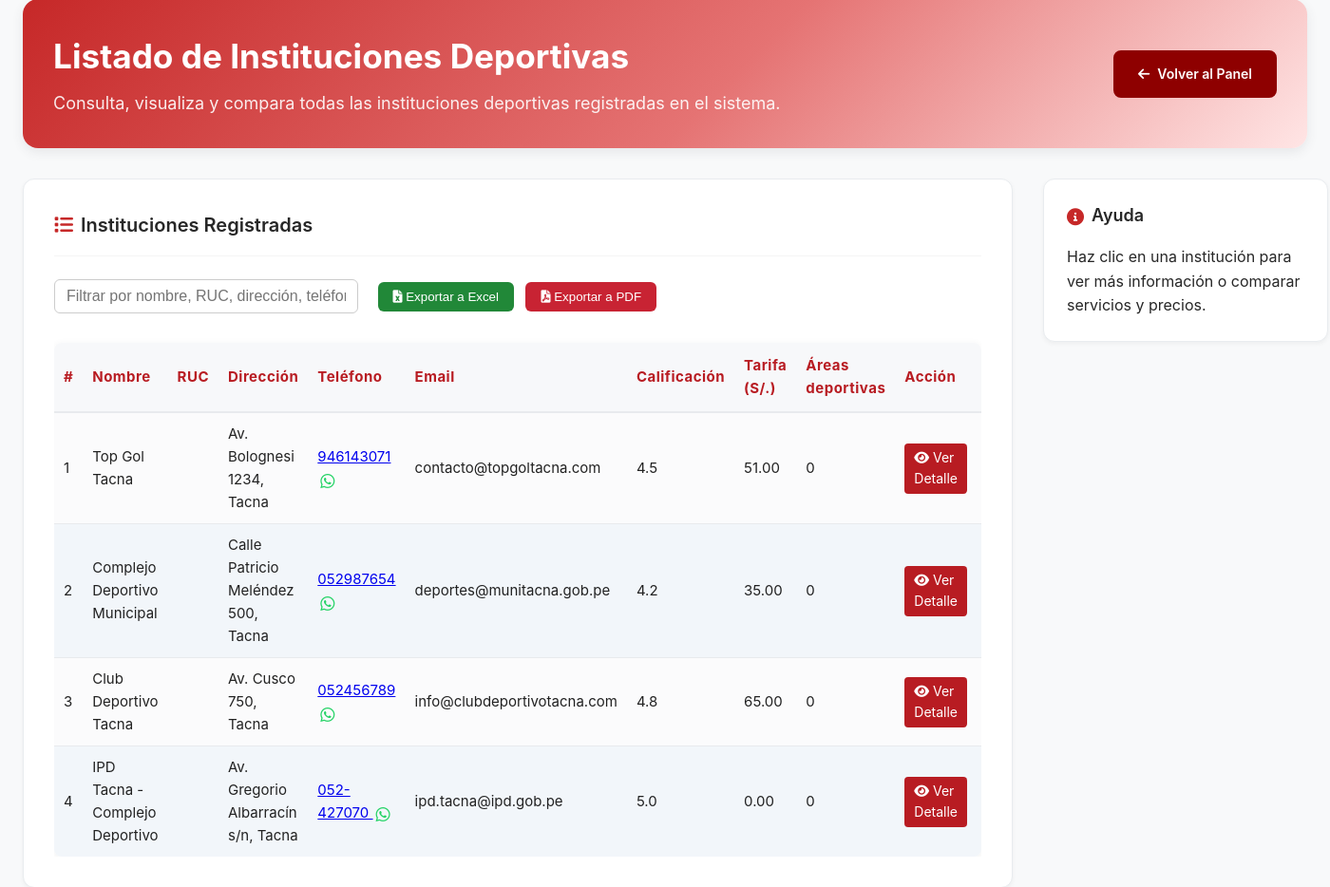
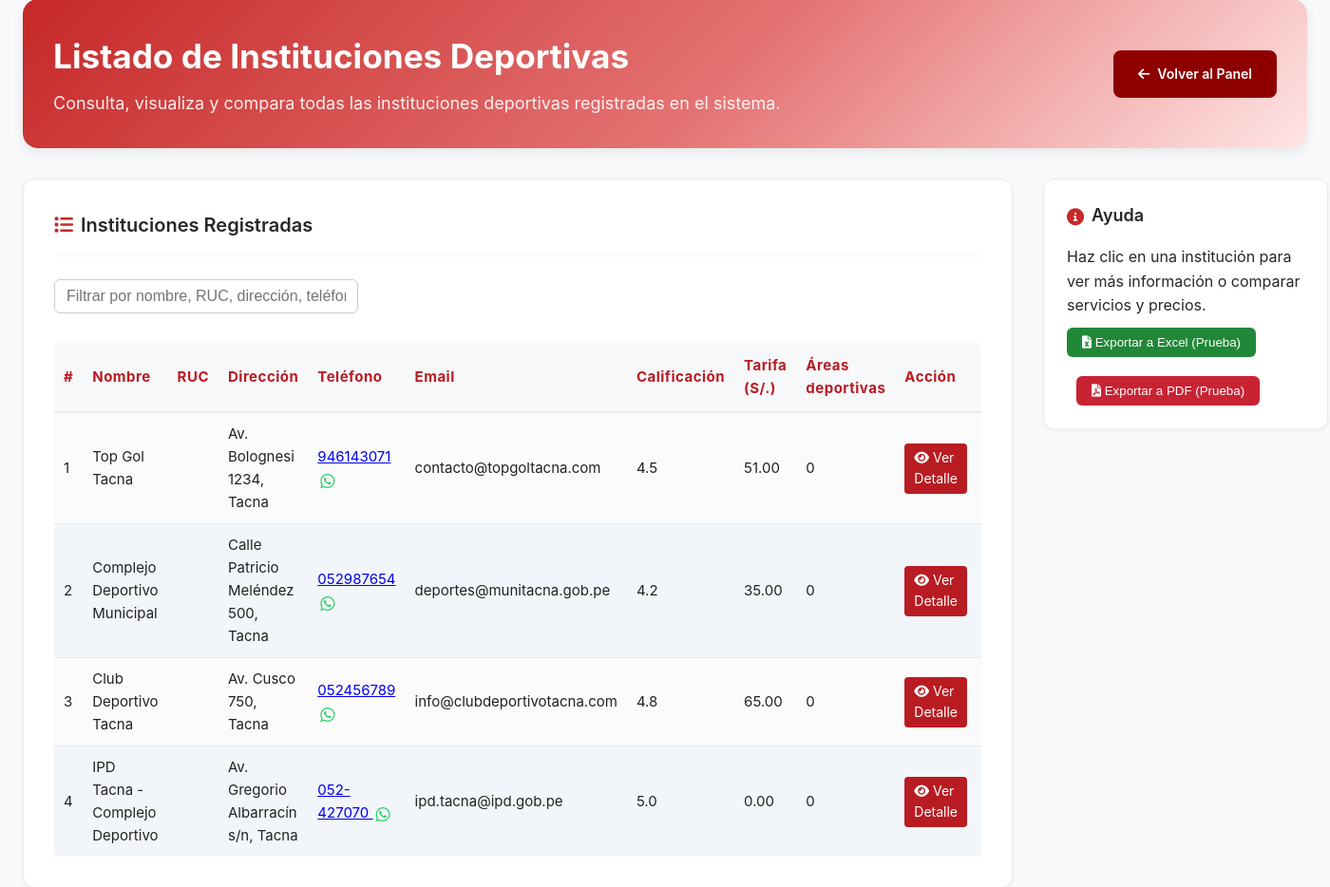
Before and after one commit to LuzkalidGM/GameOnDeskot, a PHP site: page /Views/UserInsD/listadoins.php in a window 1400 px wide. Shown: the part 148-1082 px from the top of the page at 95% size. Run offline with PHP 8.4, Linux system fonts and the light colour scheme; the visitor is signed in with stand-in values (Sample User, id 1); data comes from the database, SQL or seed files in the repository; data that the repository does not hold is empty; some libraries are stand-ins or nearby versions.

Commit message:
prueba03

```diff
--- a/Views/UserInsD/listadoins.php
+++ b/Views/UserInsD/listadoins.php
@@ -37,14 +37,7 @@ include_once 'header.php';
                 <?php include 'partials/lista_instituciones.php'; ?>
             </div>
         </div>
-        <div class="sidebar-panel-inst">
-            <div class="sidebar-card-inst">
-                <h3><i class="fas fa-info-circle"></i> Ayuda</h3>
-                <div class="info-content">
-                    <p>Haz clic en una institución para ver más información o comparar servicios y precios.</p>
-                </div>
-            </div>
-        </div>
+        <?php include 'side_botone.php'; ?>
     </div>
 </div>
 
--- a/Views/UserInsD/partials/lista_instituciones.php
+++ b/Views/UserInsD/partials/lista_instituciones.php
@@ -2,7 +2,6 @@
 // Estadística: instalación con mayor cantidad de áreas deportivas
 $max_areas = 0;
 $top_instalacion = null;
-// Suponiendo que cada institución tiene el campo 'total_areas' (ajusta si usas otro método)
 foreach ($instituciones as $inst) {
     $areas = isset($inst['total_areas']) ? $inst['total_areas'] : 0;
     if ($areas > $max_areas) {
@@ -20,12 +19,6 @@ foreach ($instituciones as $inst) {
         style="padding:8px 12px; width:320px; border-radius:6px; border:1px solid #ccc; font-size:1em;"
         autocomplete="off"
     >
-    <button id="btnExcel" type="button" style="margin-left:16px; padding:8px 16px; border-radius:6px; background:#218838; color:#fff; border:none;">
-        <i class="fas fa-file-excel"></i> Exportar a Excel
-    </button>
-    <button id="btnPDF" type="button" style="margin-left:8px; padding:8px 16px; border-radius:6px; background:#c82333; color:#fff; border:none;">
-        <i class="fas fa-file-pdf"></i> Exportar a PDF
-    </button>
 </div>
 
 <?php if ($top_instalacion): ?>
@@ -36,19 +29,6 @@ foreach ($instituciones as $inst) {
         </div>
     </div>
 <?php endif; ?>
-
-<!-- Modal para mostrar el CSV si está en Nativefier/Electron -->
-<div id="csvModal" style="display:none; position:fixed; top:0; left:0; width:100vw; height:100vh; background:rgba(0,0,0,0.6); z-index:9999; align-items:center; justify-content:center;">
-  <div style="background:#fff; padding:24px; border-radius:8px; max-width:95vw; max-height:95vh; overflow:auto;">
-    <h3>Exportar a Excel/CSV</h3>
-    <p>Copia el siguiente contenido y pégalo en Excel:</p>
-    <textarea id="csvTextArea" style="width:100%; height:300px;"></textarea>
-    <div style="margin-top:12px;">
-      <button onclick="copyCSVToClipboard()">Copiar al portapapeles</button>
-      <button onclick="closeCSVModal()">Cerrar</button>
-    </div>
-  </div>
-</div>
 
 <?php if (!empty($instituciones)): ?>
     <div style="overflow-x:auto;">
@@ -100,11 +80,23 @@ foreach ($instituciones as $inst) {
     <p>No hay instituciones registradas.</p>
 <?php endif; ?>
 
+<!-- Modal para mostrar el CSV si está en Nativefier/Electron -->
+<div id="csvModal" style="display:none; position:fixed; top:0; left:0; width:100vw; height:100vh; background:rgba(0,0,0,0.6); z-index:9999; align-items:center; justify-content:center;">
+  <div style="background:#fff; padding:24px; border-radius:8px; max-width:95vw; max-height:95vh; overflow:auto;">
+    <h3>Exportar a Excel/CSV</h3>
+    <p>Copia el siguiente contenido y pégalo en Excel:</p>
+    <textarea id="csvTextArea" style="width:100%; height:300px;"></textarea>
+    <div style="margin-top:12px;">
+      <button onclick="copyCSVToClipboard()">Copiar al portapapeles</button>
+      <button onclick="closeCSVModal()">Cerrar</button>
+    </div>
+  </div>
+</div>
+
 <script src="https://cdnjs.cloudflare.com/ajax/libs/jspdf/2.5.1/jspdf.umd.min.js"></script>
 <script src="https://cdnjs.cloudflare.com/ajax/libs/jspdf-autotable/3.8.2/jspdf.plugin.autotable.min.js"></script>
 <script>
 document.addEventListener('DOMContentLoaded', function() {
-
     function filtrarInstituciones() {
         let input = document.getElementById('filtroInstituciones');
         let filtro = input.value.toLowerCase();
@@ -126,7 +118,6 @@ document.addEventListener('DOMContentLoaded', function() {
     }
 
     function exportTableToExcel(tableID){
-        // Detecta si está en Nativefier/Electron
         let isElectron = navigator.userAgent.toLowerCase().indexOf('electron') > -1 || window.nativefier;
         let table = document.getElementById(tableID);
         let rows = table.querySelectorAll('tr');
@@ -144,11 +135,9 @@ document.addEventListener('DOMContentLoaded', function() {
         let csvString = csv.join("\r\n");
 
         if (isElectron) {
-            // Mostrar modal para copiar el CSV
             document.getElementById('csvTextArea').value = csvString;
             document.getElementById('csvModal').style.display = 'flex';
         } else {
-            // Descarga normal en navegador web
             let csvFile = new Blob([csvString], { type: "text/csv" });
             let downloadLink = document.createElement("a");
             downloadLink.download = 'instituciones.csv';
@@ -208,10 +197,7 @@ document.addEventListener('DOMContentLoaded', function() {
         }
     }
 
-    // Asigna funciones a los botones usando addEventListener
     document.getElementById('filtroInstituciones').addEventListener('keyup', filtrarInstituciones);
-    document.getElementById('btnExcel').addEventListener('click', function(){ exportTableToExcel('tablaInstituciones'); });
-    document.getElementById('btnPDF').addEventListener('click', exportTableToPDF);
 
     // Expone funciones globales para el modal
     window.copyCSVToClipboard = copyCSVToClipboard;
--- /dev/null
+++ b/Views/UserInsD/side_botone.php
@@ -0,0 +1,30 @@
+<div class="sidebar-panel-inst">
+    <div class="sidebar-card-inst">
+        <h3><i class="fas fa-info-circle"></i> Ayuda</h3>
+        <div class="info-content">
+            <p>Haz clic en una institución para ver más información o comparar servicios y precios.</p>
+            <!-- Botones de exportación para pruebas -->
+            <button id="btnExcelSidebar" type="button" style="margin:10px 0; padding:8px 16px; border-radius:6px; background:#218838; color:#fff; border:none;">
+                <i class="fas fa-file-excel"></i> Exportar a Excel (Prueba)
+            </button>
+            <button id="btnPDFSidebar" type="button" style="margin:10px 0 0 10px; padding:8px 16px; border-radius:6px; background:#c82333; color:#fff; border:none;">
+                <i class="fas fa-file-pdf"></i> Exportar a PDF (Prueba)
+            </button>
+        </div>
+    </div>
+</div>
+<script>
+// Asignar eventos a los botones de la barra lateral
+document.addEventListener('DOMContentLoaded', function() {
+    if(document.getElementById('btnExcelSidebar')) {
+        document.getElementById('btnExcelSidebar').addEventListener('click', function(){
+            if(typeof exportTableToExcel === "function") exportTableToExcel('tablaInstituciones');
+        });
+    }
+    if(document.getElementById('btnPDFSidebar')) {
+        document.getElementById('btnPDFSidebar').addEventListener('click', function(){
+            if(typeof exportTableToPDF === "function") exportTableToPDF();
+        });
+    }
+});
+</script>
```
